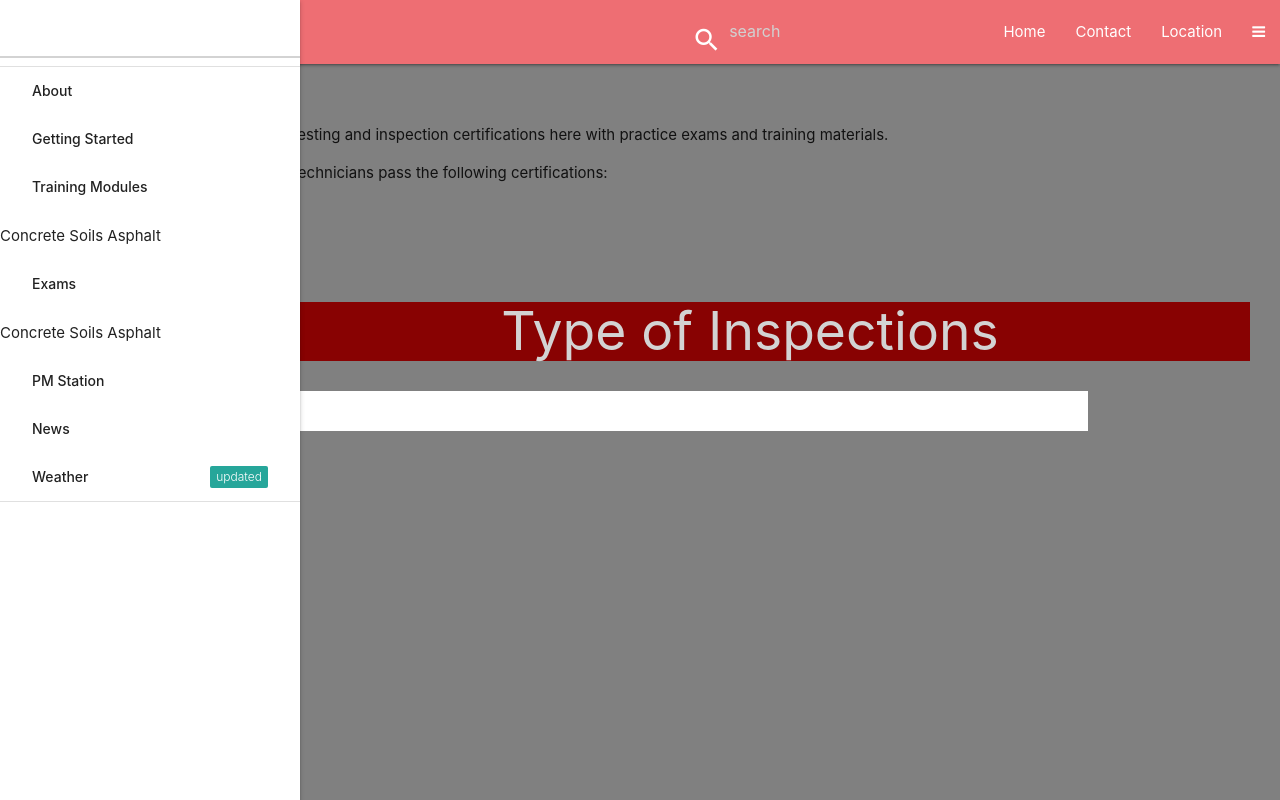
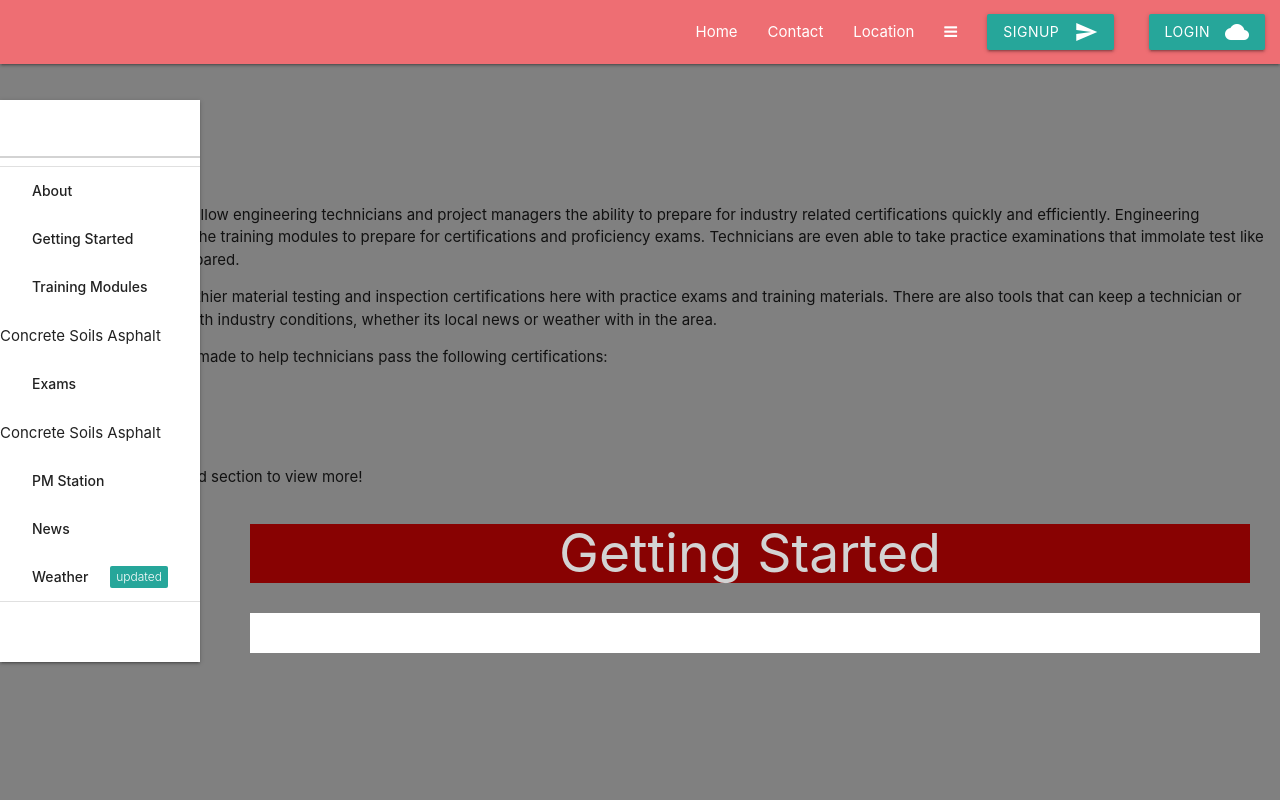
Before and after one commit to dtg5088/TechWorks, a plain HTML site: page dashboard.html in a window 1280 px wide. Drawn offline with nearby package versions, Linux system fonts and the light colour scheme; files that its build step writes are made by us from their sources; a script that the page names is missing.

Commit message:
Add files via upload

```diff
--- a/dashboard.html
+++ b/dashboard.html
@@ -11,19 +11,19 @@
       href="https://fonts.googleapis.com/icon?family=Material+Icons"
       rel="stylesheet"
     />
+    <!-- Import Google fonts -->
+    <link href="https://fonts.googleapis.com/css?family=Lato|Open+Sans|Roboto" rel="stylesheet">
 
     <!-- Load an icon library to show a hamburger menu (bars) on small screens -->
     <link rel="stylesheet" href="https://cdnjs.cloudflare.com/ajax/libs/font-awesome/4.7.0/css/font-awesome.min.css">
-
-    <!--css link-->
-    <link rel="stylesheet" href="public/assets/css/style.css" />
 
     <!--Import materialize.css, Compiled and minified CSS -->
     <link
       rel="stylesheet"
       href="https://cdnjs.cloudflare.com/ajax/libs/materialize/1.0.0/css/materialize.min.css"
     />
-
+    <!--css link-->
+    <link rel="stylesheet" href="public/assets/css/style.css" />
     <!--jQuery script-->
     <script src="https://ajax.googleapis.com/ajax/libs/jquery/3.3.1/jquery.min.js"></script>
     <!-- Compiled and minified JavaScript -->
@@ -54,7 +54,7 @@
           <li class="bold"><a  class="waves-effect waves-teal collapsible">Exams</a>
             <div class="content">
               <ul>
-                <li href="mobile.html" class="waves-effect waves-teal bold2">Concrete</li>
+                <li href="/examPage" class="waves-effect waves-teal bold2">Concrete</li>
                 <li class="waves-effect waves-teal bold2">Soils</li>
                 <li class="waves-effect waves-teal bold2">Asphalt</li>
               </ul>
@@ -74,7 +74,7 @@
         <div class="nav-wrapper">
           <ul class="right">
               <a href="#" data-target="slide-out" class="sidenav-trigger"><i class="material-icons">menu</i></a>
-            <li>
+            <!-- <li>
               <div class="center row">
                 <div class="col s12 ">
                   <div class="row" id="topbarsearch">
@@ -94,10 +94,13 @@
                   </div>
                 </div>
               </div>
-            </li>
+            </li> -->
+
             <li><a href="#" class="text">Home</a></li>
             <li><a href="#" class="text">Contact</a></li>
             <li><a href="#" class="text">Location</a></li>
+            <a class="waves-effect waves-light btn"><i class="material-icons right">send</i>SignUp</a>
+            <a class="btn waves-effect waves-light"><i class="material-icons right">cloud</i>LogIn</a>
             <li><a href="javascript:void(0);" class="icon" onclick="myFunction()">
                 <i class="fa fa-bars"></i>
               </a></li>
@@ -122,13 +125,22 @@
 
 
 
-            <div class="introHeader">
-              <img src="/public/assets/images/Logo-longer.PNG" alt="">
-            </div>
+      <div class="introHeader">
+        <img src="/public/assets/images/Logo-longer.PNG" alt="">
+      </div>
 
+      <div class="textBody">
+          <h3>About</h3>
           <p>
-            Help your technicians pass thier material testing and inspection
-            certifications here with practice exams and training materials.
+              TechWorks was created to allow engineering technicians and project managers the ability to prepare for industry
+               related certifications quickly and efficiently.  Engineering technicians are able to use the training modules
+                to prepare for certifications and proficiency exams.  Technicians are even able to take practice examinations
+                 that immolate test like questions and get them prepared.
+          </p>
+          <p>
+            Help your technicians pass thier material testing and inspection certifications here with practice exams and training
+             materials. There are also tools that can keep a technician or Project Manager updated with industry conditions, whether its
+               local news or weather with in the area.
           </p>
           <p>
             The content on this page is made to help technicians pass the
@@ -139,10 +151,13 @@
             <li>ACI</li>
             <li>VDOT</li>
           </ul>
-
+          <p>
+              Check out the getting started section to view more!
+          </p>
+      </div>
 
         <!--  -->
-        <div class="examHead"><h2>Type of Inspections</h2></div>
+        <div class="examHead"><h2>Getting Started</h2></div>
         <div class="container">
           <div class="sectionTab"></div>
         </div>
```
Also changed, not shown: examPage.html (+1 -1 lines).
